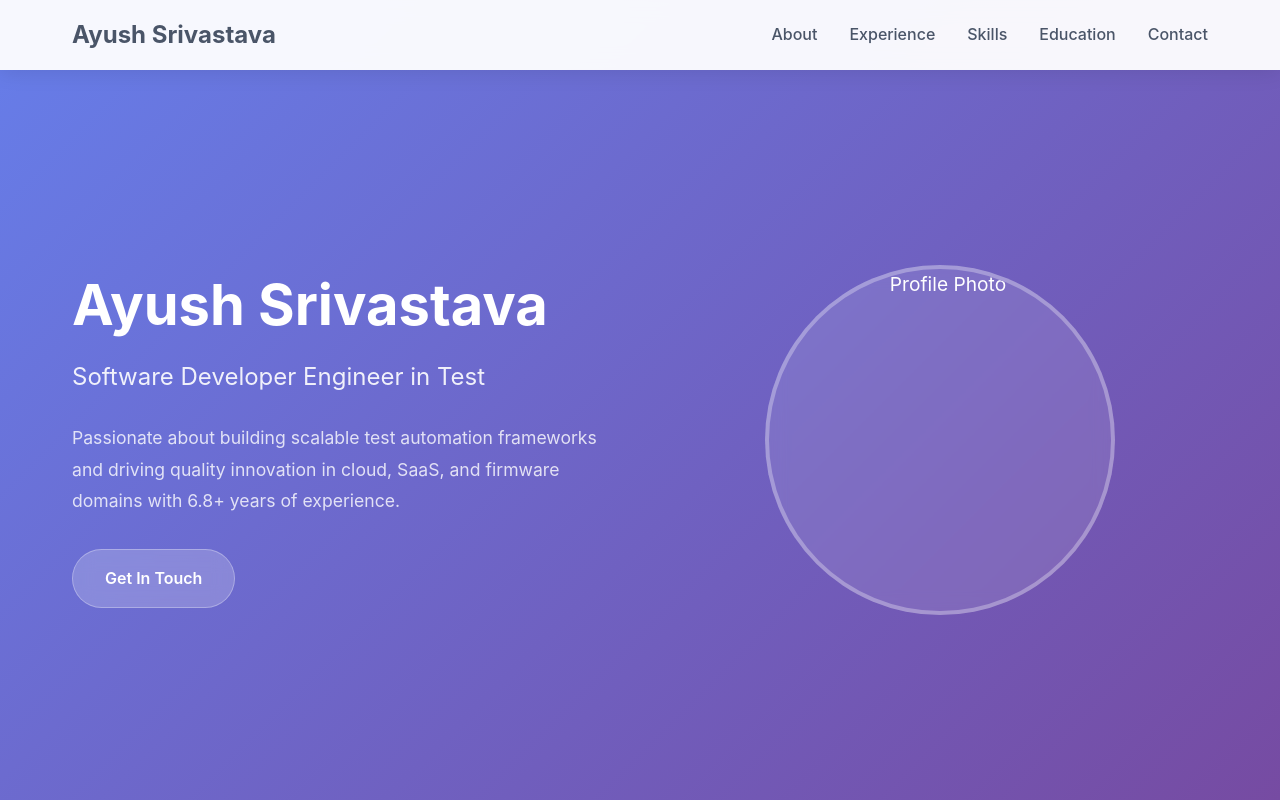
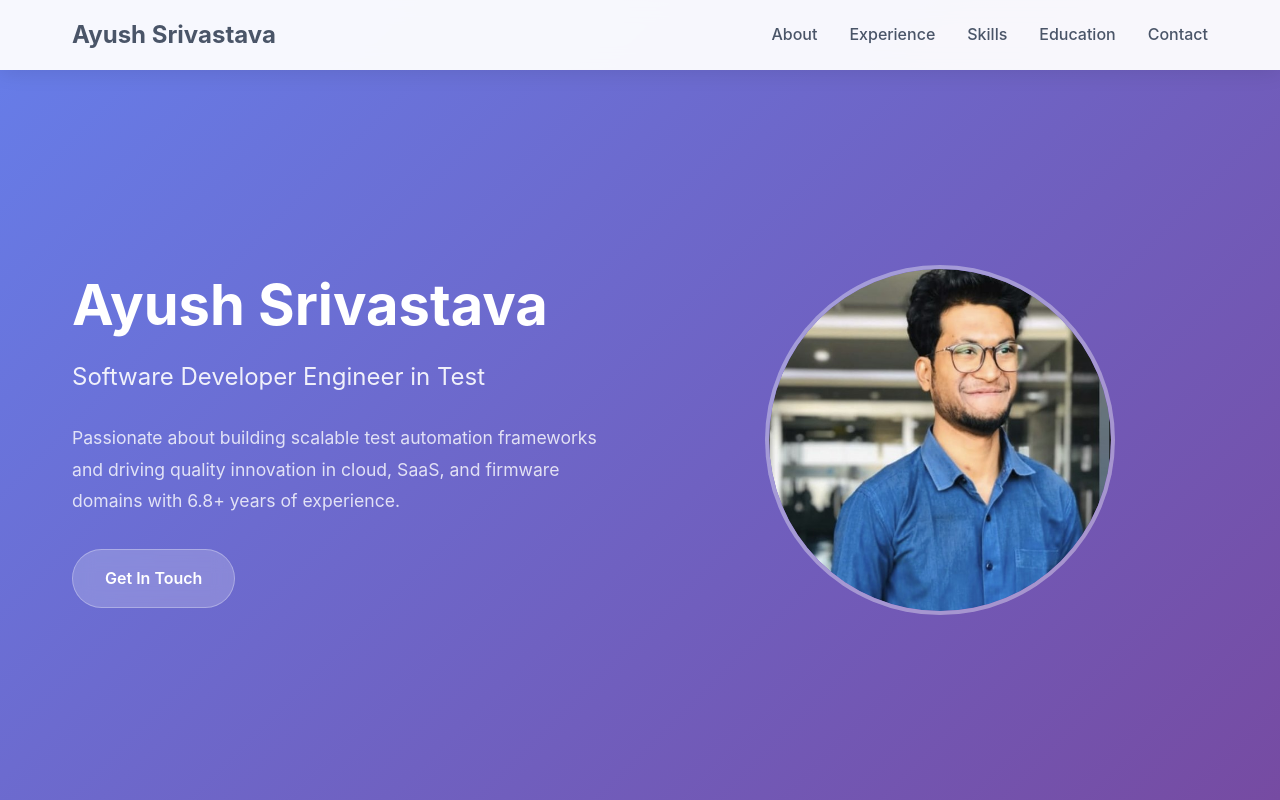
Before and after one commit to ayush-a-srivastava/portfolio, a plain HTML site: page src/portfolio.html in a window 1280 px wide. Shown: the top 800 px of the page. Drawn offline with Linux system fonts and the light colour scheme; the site is published under a folder, as on GitHub Pages, so addresses that start at the root find nothing.

Commit message:
changes: pointing directly to portfolio

```diff
--- a/src/portfolio.html
+++ b/src/portfolio.html
@@ -41,8 +41,8 @@
           <div class="hero-image">
             <div class="profile-photo">
               <img
-                src="/assets/Ayush.jpg"
-                alt="Profile Photo"
+                src="./assets/Ayush.jpg"
+                alt="Ayush Photo"
                 style="width: 100%; height: 100%; border-radius: 50%"
               />
             </div>
```
Also changed, not shown: src/assets/Ayush.jpg (renamed from assets/Ayush.jpg), 1 other file.
